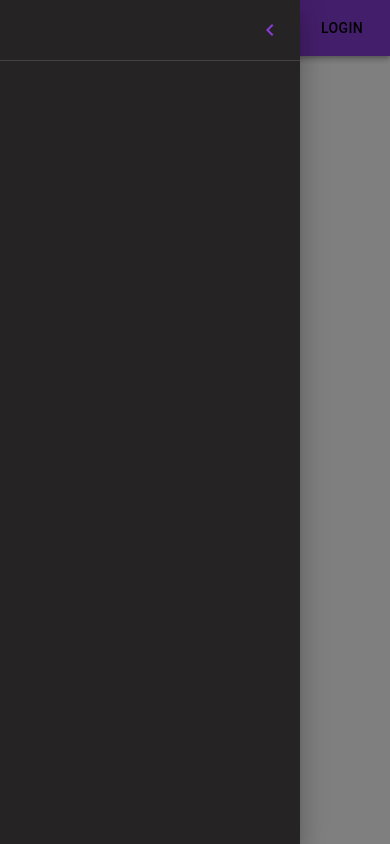
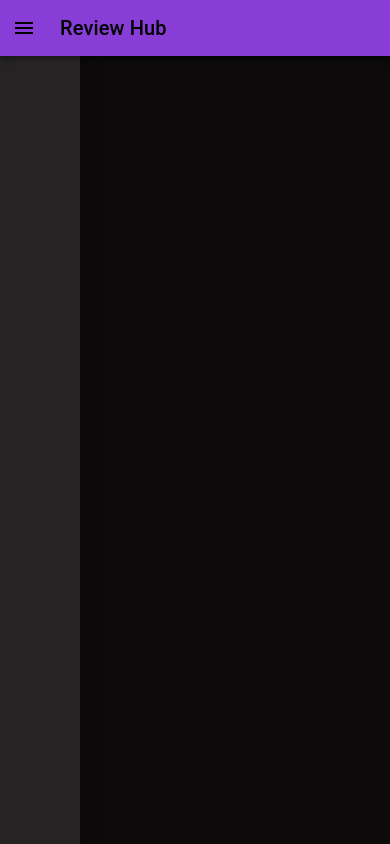
Before and after one commit to Norikaz/web-dev-project-2, a React (Create React App) app: page / in a window 390 px wide. Both pictures are taken after a click on the button "menu". Built offline with nearby package versions, Linux system fonts and the light colour scheme.

Commit message:
updated hamburger menu

```diff
--- a/src/components/UI/DrawerItems/index.tsx
+++ b/src/components/UI/DrawerItems/index.tsx
@@ -1,30 +1,138 @@
-import React from 'react';
-import ChevronLeftIcon from '@mui/icons-material/ChevronLeft';
-import { Box, IconButton, Divider } from '@mui/material';
+import * as React from 'react';
+import AppBar from '@mui/material/AppBar';
+import Box from '@mui/material/Box';
+import CssBaseline from '@mui/material/CssBaseline';
+import Divider from '@mui/material/Divider';
+import Drawer from '@mui/material/Drawer';
+import IconButton from '@mui/material/IconButton';
+import List from '@mui/material/List';
+import ListItem from '@mui/material/ListItem';
+import ListItemButton from '@mui/material/ListItemButton';
+import ListItemIcon from '@mui/material/ListItemIcon';
+import ListItemText from '@mui/material/ListItemText';
+import MenuIcon from '@mui/icons-material/Menu';
+import Toolbar from '@mui/material/Toolbar';
+import Typography from '@mui/material/Typography';
+import MovieIcon from '@mui/icons-material/Movie';
+import BookIcon from '@mui/icons-material/Book';
+import StarRateIcon from '@mui/icons-material/StarRate';
 
-import './styles/index.scss';
+const drawerWidth = 240;
 
 interface Props {
+	window?: () => Window;
 	toggleDrawer: () => void;
 }
 
-const DrawerItems = ({ toggleDrawer }: Props) => {
+export default function DrawerItems(props: Props) {
+	const { window } = props;
+	const [mobileOpen, setMobileOpen] = React.useState(false);
+
+	const handleDrawerToggle = () => {
+		setMobileOpen(!mobileOpen);
+	};
+
+	const drawer = (
+		<div>
+			<Toolbar />
+			<Divider />
+			<List>
+				{['Movies', 'Manga', 'Anime', 'Top Rated'].map((text, index) => (
+					<ListItem key={text} disablePadding>
+						<ListItemButton>
+							<ListItemIcon>
+								{
+									[
+										<MovieIcon key="movies" />,
+										<BookIcon key="manga" />,
+										<MovieIcon key="anime" />,
+										<StarRateIcon key="top-rated" />,
+									][index]
+								}
+							</ListItemIcon>
+							<ListItemText primary={text} />
+						</ListItemButton>
+					</ListItem>
+				))}
+			</List>
+		</div>
+	);
+
+	const container =
+		window !== undefined ? () => window().document.body : undefined;
+
 	return (
-		<>
-			<Box sx={{ width: 300 }}>
-				<div className="drawer-header">
-					<IconButton onClick={toggleDrawer}>
-						<ChevronLeftIcon color="primary" />
+		<Box sx={{ display: 'flex' }}>
+			<CssBaseline />
+			<AppBar position="fixed">
+				<Toolbar>
+					<IconButton
+						color="inherit"
+						aria-label="open drawer"
+						edge="start"
+						onClick={handleDrawerToggle}
+						sx={{ mr: 2, display: { sm: 'none' } }}
+					>
+						<MenuIcon />
 					</IconButton>
-				</div>
-				<Divider />
-				{/*
-        TODO: add list items for different pages that the user can select
-        ref: https://mui.com/material-ui/react-drawer/
-        */}
+					<Typography variant="h6" noWrap component="div">
+						Review Hub
+					</Typography>
+				</Toolbar>
+			</AppBar>
+			<Box
+				component="nav"
+				sx={{ width: { sm: drawerWidth }, flexShrink: { sm: 0 } }}
+				aria-label="review sections"
+			>
+				<Drawer
+					container={container}
+					variant="temporary"
+					open={mobileOpen}
+					onClose={handleDrawerToggle}
+					ModalProps={{
+						keepMounted: true,
+					}}
+					sx={{
+						display: { xs: 'block', sm: 'none' },
+						'& .MuiDrawer-paper': {
+							boxSizing: 'border-box',
+							width: drawerWidth,
+						},
+					}}
+				>
+					{drawer}
+				</Drawer>
+				<Drawer
+					variant="permanent"
+					sx={{
+						display: { xs: 'none', sm: 'block' },
+						'& .MuiDrawer-paper': {
+							boxSizing: 'border-box',
+							width: drawerWidth,
+							top: '64px', // or the height of your AppBar
+						},
+					}}
+					open
+				>
+					{drawer}
+				</Drawer>
 			</Box>
-		</>
+			<Box
+				component="main"
+				sx={{
+					flexGrow: 1,
+					p: 3,
+					width: { sm: drawerWidth },
+				}}
+			>
+				<Toolbar />
+				{/* <Typography paragraph>
+					Welcome to the Review Hub! Browse through our movie, manga, and anime
+					reviews. Dive into the top-rated selections and discover something
+					new!
+				</Typography> */}
+			</Box>
+		</Box>
 	);
-};
-
-export default DrawerItems;
+}
```
